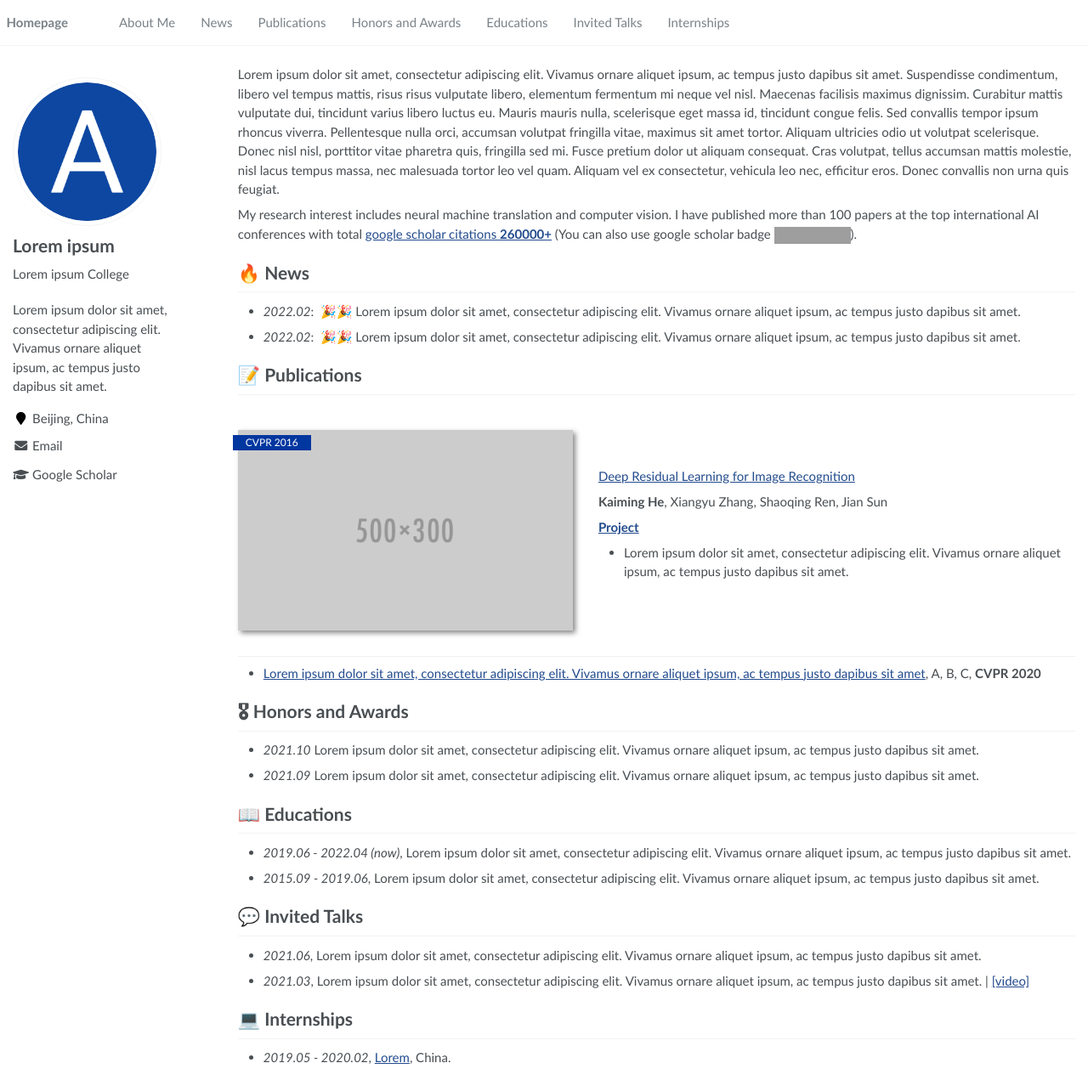
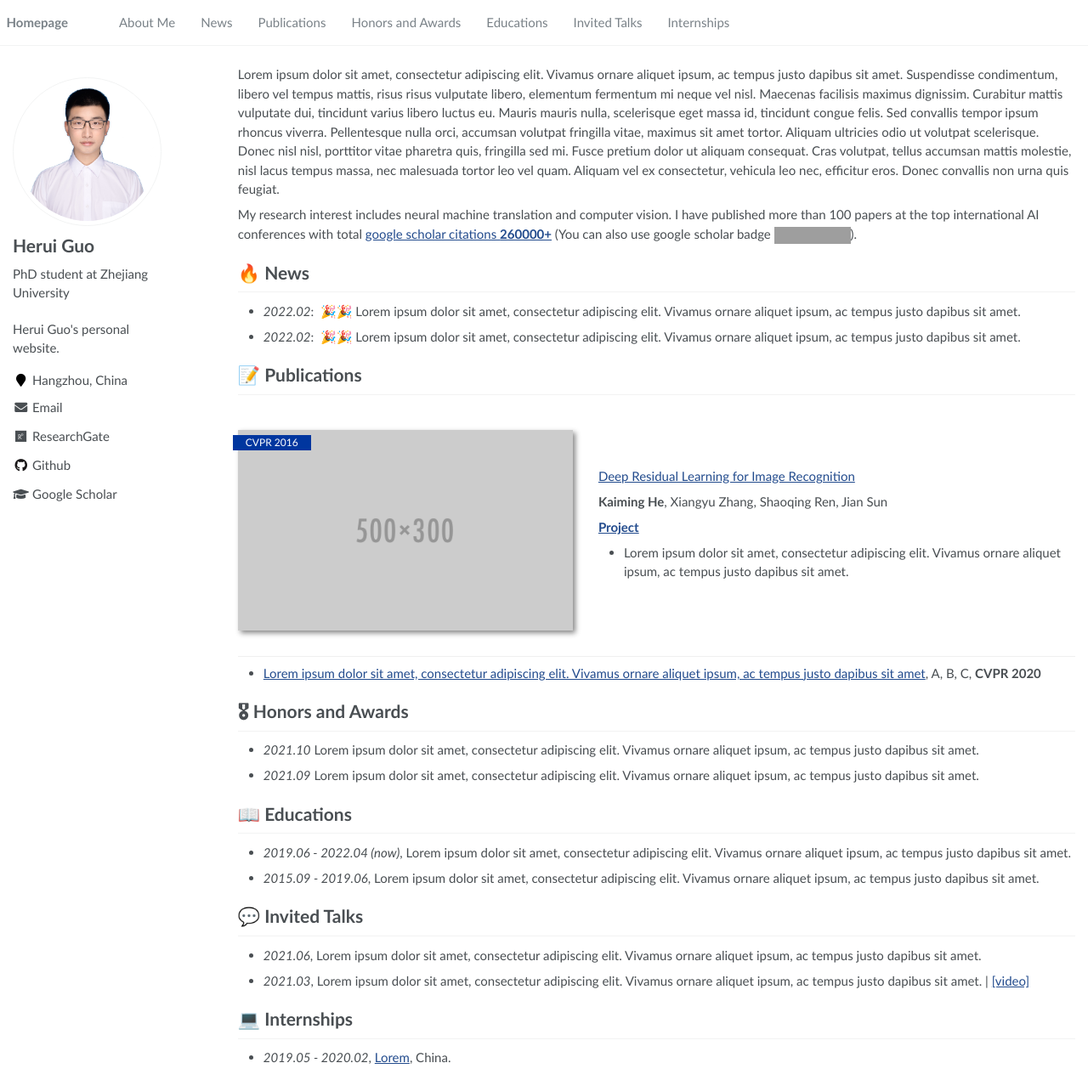
Before and after one commit to ghr0821/heruiguo, a Jekyll site: the page built from _pages/about.md, in a window 1280 px wide and 1271 px high. Shown: the whole window at 85% size. Built offline with Jekyll 4.4.1, drawn with Linux system fonts in a browser that asks for light colours; grey boxes are pictures that could not be loaded.

Commit message:
1022 Update_1
Update some basic information and upload profile picture.

```diff
--- a/_config.yml
+++ b/_config.yml
@@ -6,9 +6,9 @@
 # `jekyll serve`. If you change this file, please restart the server process.
 
 # Site Settings
-title                    : "Lorem ipsum"
-description              : "Lorem ipsum dolor sit amet, consectetur adipiscing elit. Vivamus ornare aliquet ipsum, ac tempus justo dapibus sit amet. "
-repository               : "RayeRen/acad-homepage.github.io"
+title                    : "Herui Guo"
+description              : "Herui Guo's personal website. "
+repository               : "ghr0821/heruiguo.github.io"
 google_scholar_stats_use_cdn : true
 
 # google analytics
@@ -21,15 +21,15 @@ baidu_site_verification  :  # get baidu_site_verification from https://ziyuan.ba
 
 # Site Author
 author:
-  name             : "Lorem ipsum"
-  avatar           : "images/android-chrome-512x512.png"
-  bio              : "Lorem ipsum College"
-  location         : "Beijing, China"
+  name             : "Herui Guo"
+  avatar           : "images/0006baidi.jpg"
+  bio              : "PhD student at Zhejiang University"
+  location         : "Hangzhou, China"
   employer         :
   pubmed           :
-  googlescholar    : "https://scholar.google.com/citations?user=YOUR_GOOGLE_SCHOLAR_ID"
-  email            : "Lorem@ipsum.com"
-  researchgate     :  # e.g., "https://www.researchgate.net/profile/yourprofile"
+  googlescholar    : "https://scholar.google.com.hk/citations?user=sALReoQAAAAJ&hl=zh-CN"
+  email            : "heruiguo@zju.edu.cn"
+  researchgate     : "https://www.researchgate.net/profile/Herui-Guo"
   uri              :
   bitbucket        :
   codepen          :
@@ -37,7 +37,7 @@ author:
   flickr           :
   facebook         :
   foursquare       :
-  github           : # e.g., "github username"
+  github           : "ghr0821"
   google_plus      :
   keybase          :
   instagram        :
```
Also changed, not shown: images/0006baidi.jpg (added), 1 other file.
